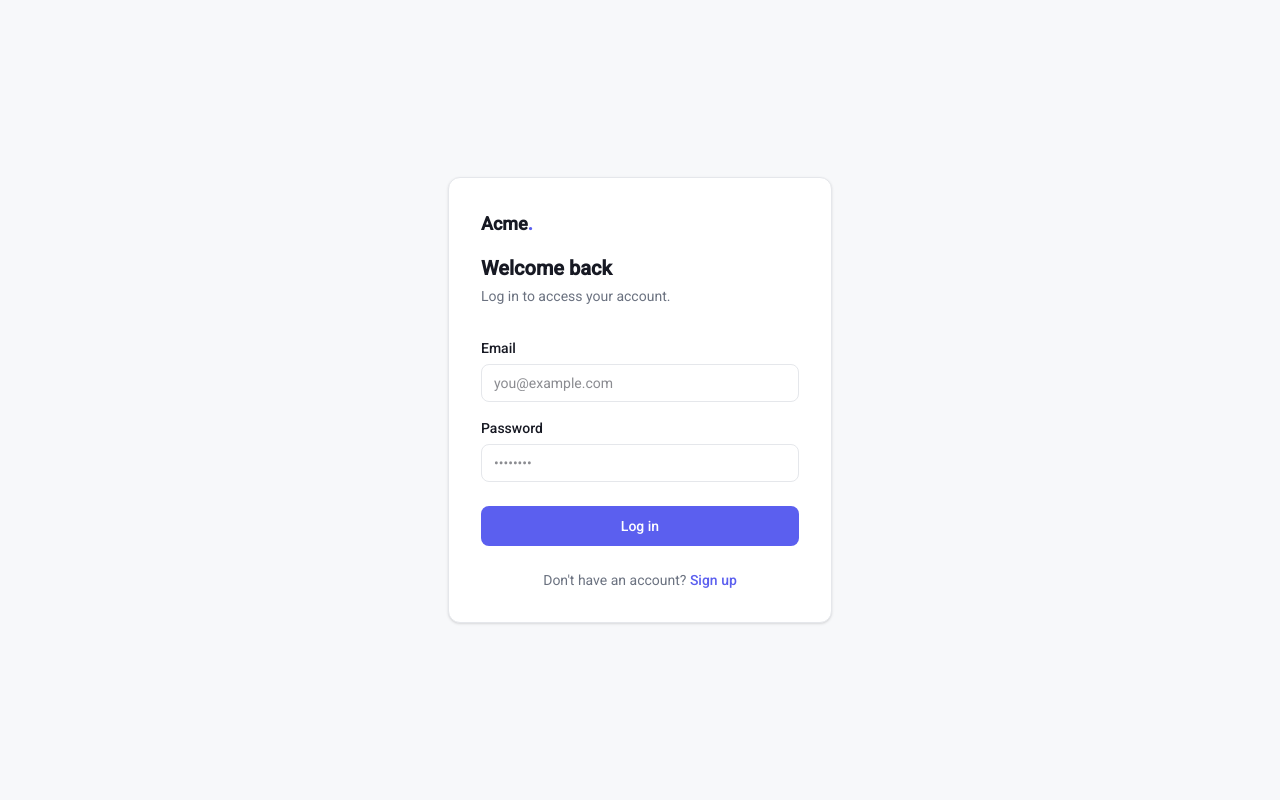
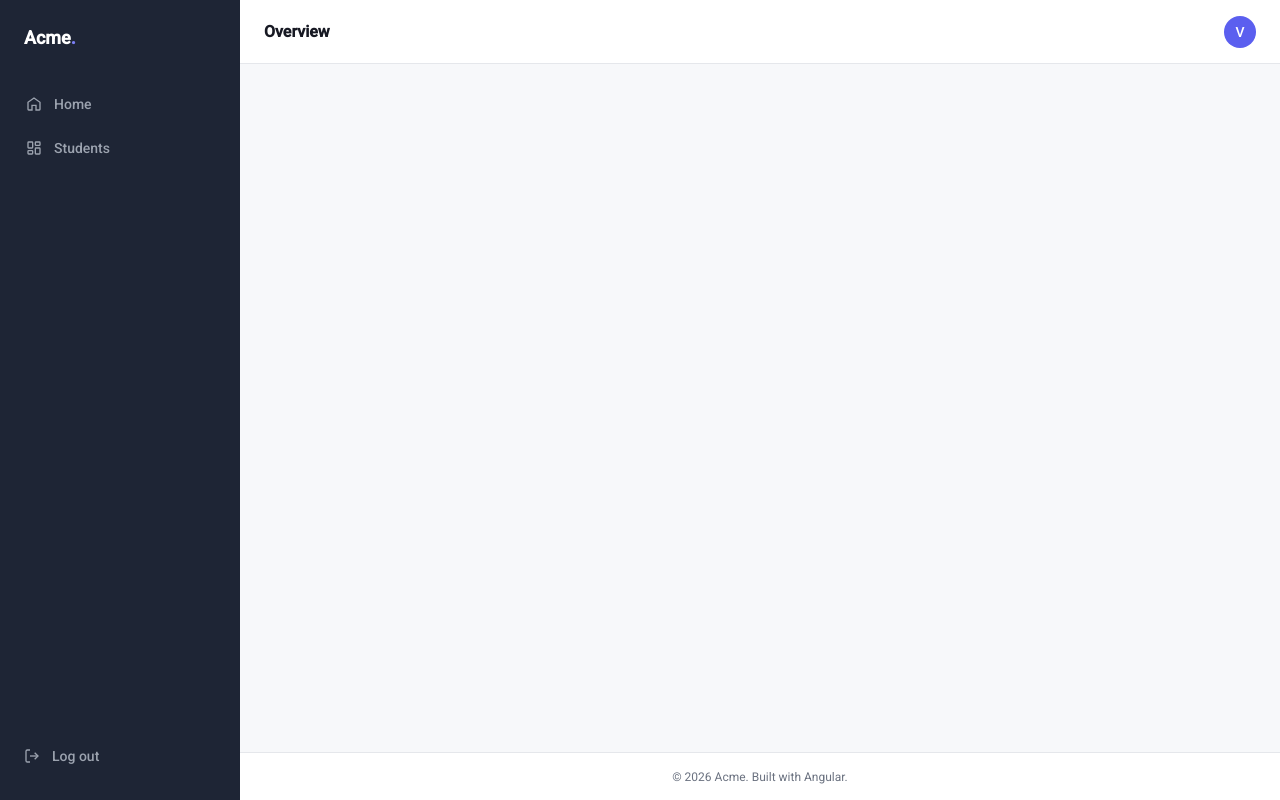
Before and after one commit to xtacy-on-code/acme-learning-angular, an Angular app: page / in a window 1280 px wide. Before the commit this address led to /login. Built offline with nearby package versions, Linux system fonts and the light colour scheme; sample sign-in values are in the browser's storage.

Commit message:
backend auth done

```diff
--- a/src/app/app.config.ts
+++ b/src/app/app.config.ts
@@ -3,11 +3,13 @@ import { provideRouter } from '@angular/router';
 import { provideNativeDateAdapter } from '@angular/material/core';
 
 import { routes } from './app.routes';
+import { provideHttpClient } from '@angular/common/http';
 
 export const appConfig: ApplicationConfig = {
   providers: [
     provideBrowserGlobalErrorListeners(),
     provideRouter(routes),
-    provideNativeDateAdapter()
+    provideNativeDateAdapter(),
+    provideHttpClient()
   ]
 };
--- a/src/app/auth-guard.ts
+++ b/src/app/auth-guard.ts
@@ -3,7 +3,7 @@ import { CanActivateFn } from '@angular/router';
 import { Router } from '@angular/router';
 
 export const authGuard: CanActivateFn = (route, state) => {
-  if (localStorage.getItem('isLoggedIn') === 'true') {
+  if (localStorage.getItem('token')) {
     return true;
   } else {
     const router = inject(Router);
--- /dev/null
+++ b/src/app/auth.ts
@@ -0,0 +1,19 @@
+import { HttpClient } from '@angular/common/http';
+import { Injectable } from '@angular/core';
+
+@Injectable({
+  providedIn: 'root',
+})
+export class Auth {
+  constructor(private http: HttpClient){}
+
+  private apiURL = 'http://localhost:5000/api/auth';
+
+  signup(data: any) {
+    return this.http.post(`${this.apiURL}/signup`, data);
+  }
+
+  login(data: any) {
+    return this.http.post(`${this.apiURL}/login`, data);
+  }
+}
--- a/src/app/login/login.ts
+++ b/src/app/login/login.ts
@@ -1,6 +1,7 @@
 import { Component } from '@angular/core';
 import { FormGroup, FormBuilder, Validators, ReactiveFormsModule  } from '@angular/forms';
 import { Router, RouterLink } from '@angular/router';
+import { Auth } from '../auth';
 
 @Component({
   selector: 'app-login',
@@ -11,7 +12,7 @@ import { Router, RouterLink } from '@angular/router';
 export class Login {
   loginForm: FormGroup;
 
-  constructor(private fb: FormBuilder, private router: Router) {
+  constructor(private fb: FormBuilder, private router: Router, private auth: Auth) {
     this.loginForm = this.fb.group({
       email: ['', [Validators.required, Validators.email]],
       password: ['', [Validators.required, Validators.minLength(8)]]
@@ -20,15 +21,15 @@ export class Login {
 
   handleSubmit() {
     if (this.loginForm.valid) {
-      const { email, password } = this.loginForm.value;
-      const savedValues = JSON.parse(localStorage.getItem('signupData') || '{}');
-
-      if (savedValues.email === email && savedValues.password === password) {
-        localStorage.setItem('isLoggedIn', 'true');
-        this.router.navigate(['/students']);
-      } else {
-        console.log('incorrect credentials!');
-      }
+      this.auth.login(this.loginForm.value).subscribe({
+        next: (response: any) => {
+          localStorage.setItem('token', response.token);
+          this.router.navigate(['/students']);
+        },
+        error: (err) => {
+          console.log('error signing in: ', err);
+        }
+      });
 
     } else {
       console.log('error');
--- a/src/app/sidebar/sidebar.ts
+++ b/src/app/sidebar/sidebar.ts
@@ -12,7 +12,7 @@ export class Sidebar {
   constructor(private router: Router){}
 
   logout() {
-    localStorage.removeItem('isLoggedIn');
+    localStorage.removeItem('token');
     this.router.navigate(['/login'])
   }
 }
--- a/src/app/signup/signup.ts
+++ b/src/app/signup/signup.ts
@@ -1,6 +1,7 @@
 import { Component } from '@angular/core';
 import { FormGroup, FormBuilder, Validators, ReactiveFormsModule  } from '@angular/forms';
 import { Router, RouterLink } from '@angular/router';
+import { Auth } from '../auth';
 
 @Component({
   selector: 'app-signup',
@@ -12,7 +13,7 @@ import { Router, RouterLink } from '@angular/router';
 export class Signup {
   signupForm: FormGroup;
 
-  constructor(private fb: FormBuilder, private router: Router) {
+  constructor(private fb: FormBuilder, private router: Router, private auth: Auth) {
     this.signupForm = this.fb.group({
       name: ['', Validators.required],
       email: ['', [Validators.required, Validators.email]],
@@ -22,9 +23,16 @@ export class Signup {
 
   handleSubmit() {
     if (this.signupForm.valid) {
-      const formValues = this.signupForm.value;
-      localStorage.setItem('signupData', JSON.stringify(formValues));
-      this.router.navigate(['/login']);
+      this.auth.signup(this.signupForm.value).subscribe({
+        next: (response) => {
+          this.router.navigate(['/login']);
+        },
+        error: (err) => {
+          console.log('error signing in: ', err);
+        }
+      });
+
+
     } else {
       console.log('error');
     }
```
Also changed, not shown: 1 other file (tests, documents, lock files or other folders).
